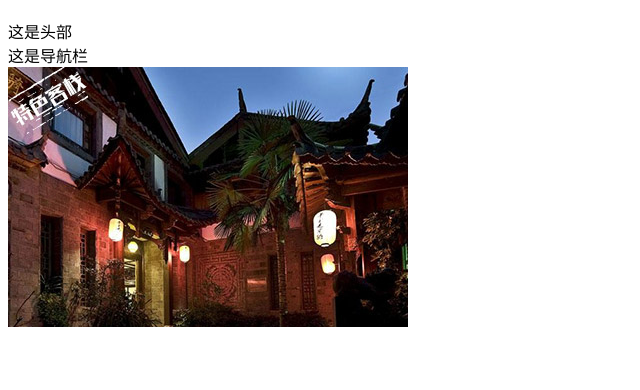
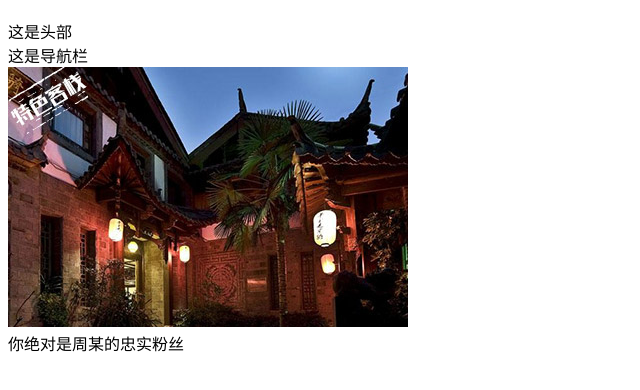
Before and after one commit to whhd/mygit, a plain HTML site: page src/index.html in a window 1280 px wide. Shown: the part 70-460 px from the top of the page, without its empty margins (0-640 px from the left). Drawn offline with Linux system fonts and the light colour scheme.

Commit message:
Update index.html

```diff
--- a/src/index.html
+++ b/src/index.html
@@ -11,5 +11,6 @@
     <header>这是头部</header>
     <nav>这是导航栏</nav>
     <img src="../img/4.jpg" alt="">
+    <div>你绝对是周某的忠实粉丝</div>
 </body>
 </html>
```
